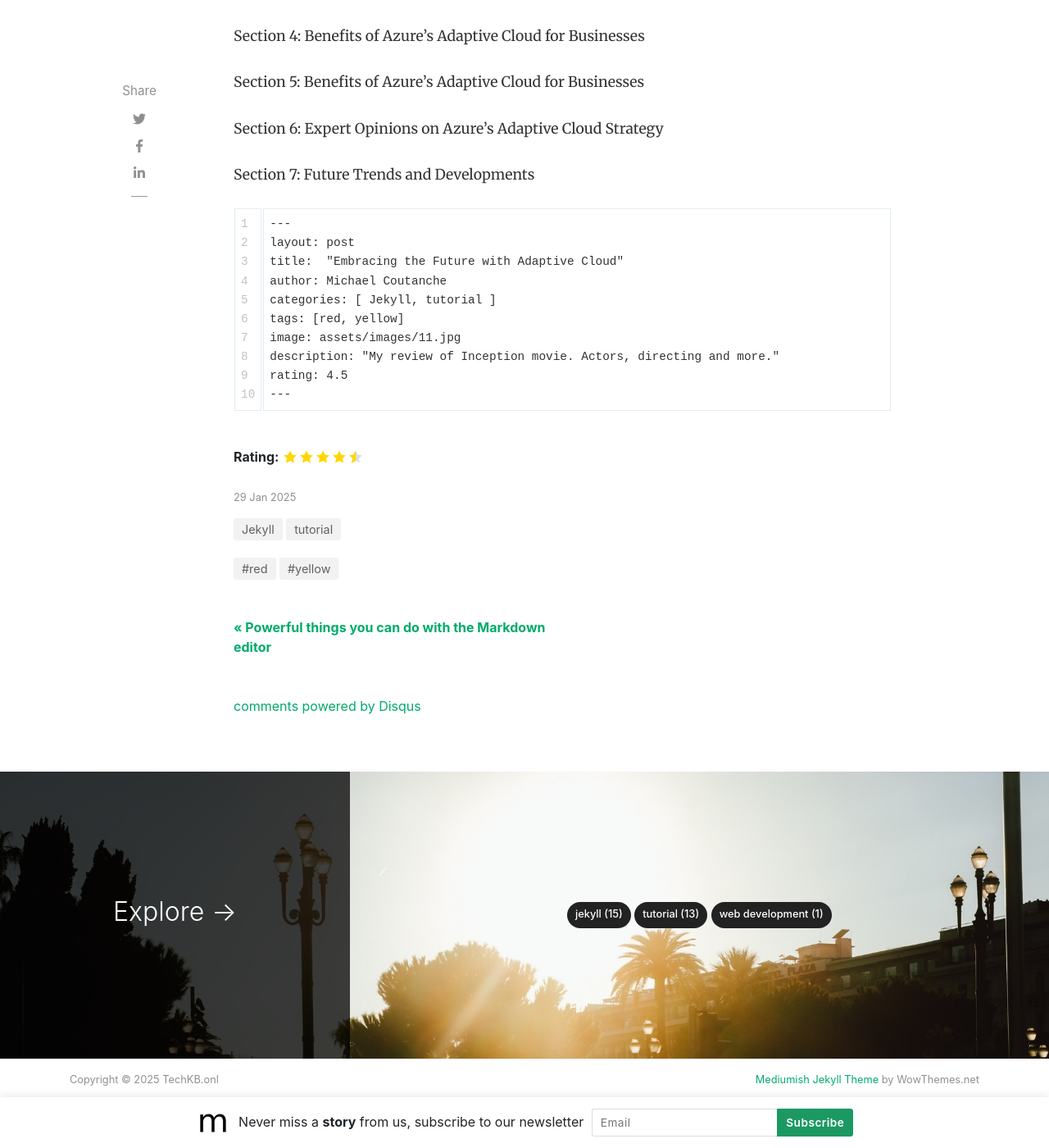
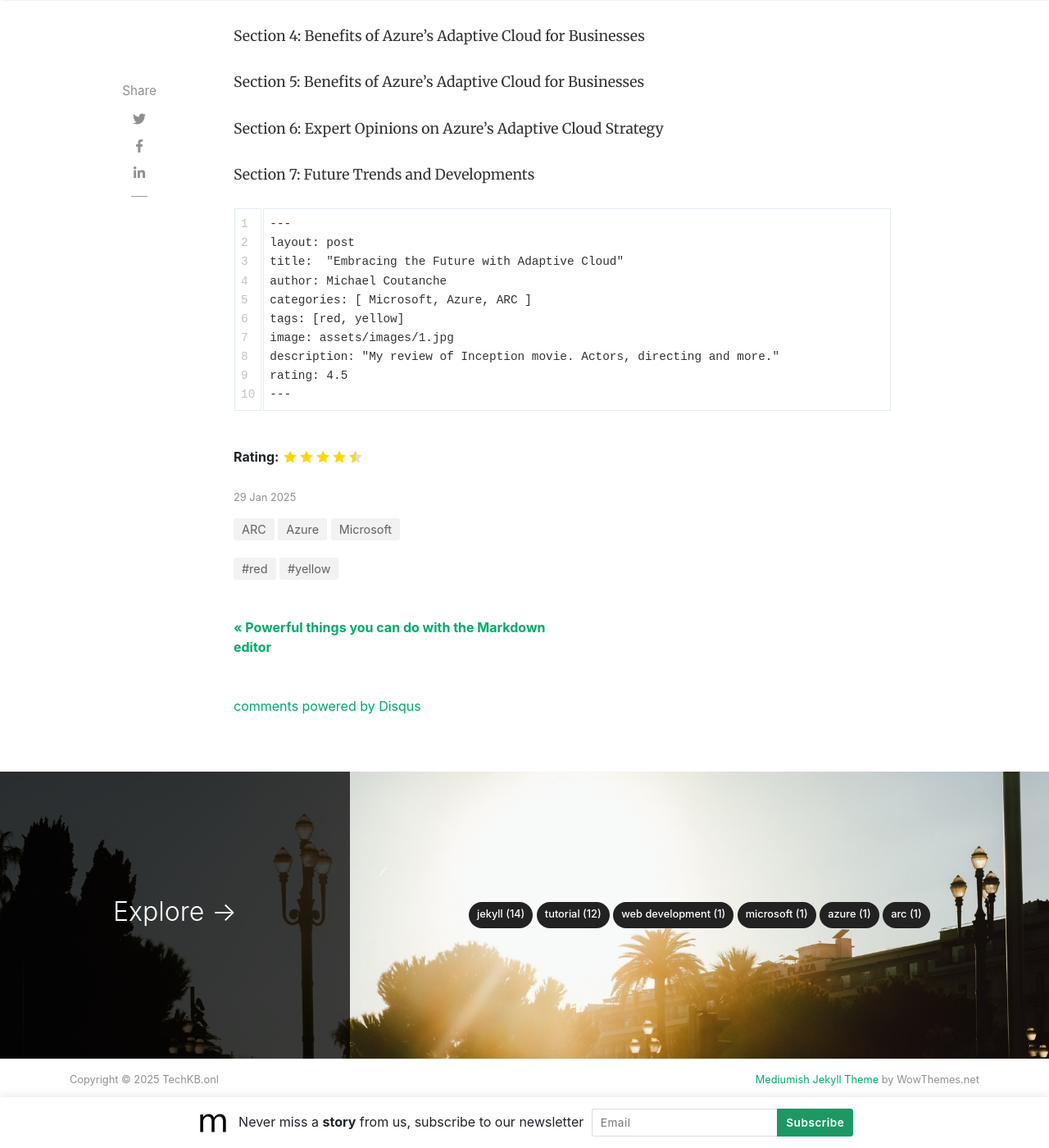
Before and after one commit to mcoutanche/github.io, a Jekyll site: the page built from _posts/2025-01-29-adaptive-cloud.md, in a window 1280 px wide and 1400 px high, scrolled down 1326 px. Shown: the whole window at 82% size. Built offline with Jekyll 4.4.1, drawn with Linux system fonts in a browser that asks for light colours; nearby versions of some CDN libraries; comment, search, counter and statistics services are not loaded.

Commit message:
Update adaptive-cloud.md

```diff
--- a/_posts/2025-01-29-adaptive-cloud.md
+++ b/_posts/2025-01-29-adaptive-cloud.md
@@ -2,9 +2,9 @@
 layout: post
 title:  "Embracing the Future with Adaptive Cloud"
 author: Michael Coutanche
-categories: [ Jekyll, tutorial ]
+categories: [ Microsoft, Azure, ARC ]
 tags: [red, yellow]
-image: assets/images/11.jpg
+image: assets/images/1.jpg
 description: "My review of Inception movie. Acting, plot and something else in this short description."
 featured: true
 hidden: true
@@ -36,9 +36,9 @@ Section 7: Future Trends and Developments
 layout: post
 title:  "Embracing the Future with Adaptive Cloud"
 author: Michael Coutanche
-categories: [ Jekyll, tutorial ]
+categories: [ Microsoft, Azure, ARC ]
 tags: [red, yellow]
-image: assets/images/11.jpg
+image: assets/images/1.jpg
 description: "My review of Inception movie. Actors, directing and more."
 rating: 4.5
 ---
```
Also changed, not shown: assets/images/1.jpg, assets/images/2.jpg.
